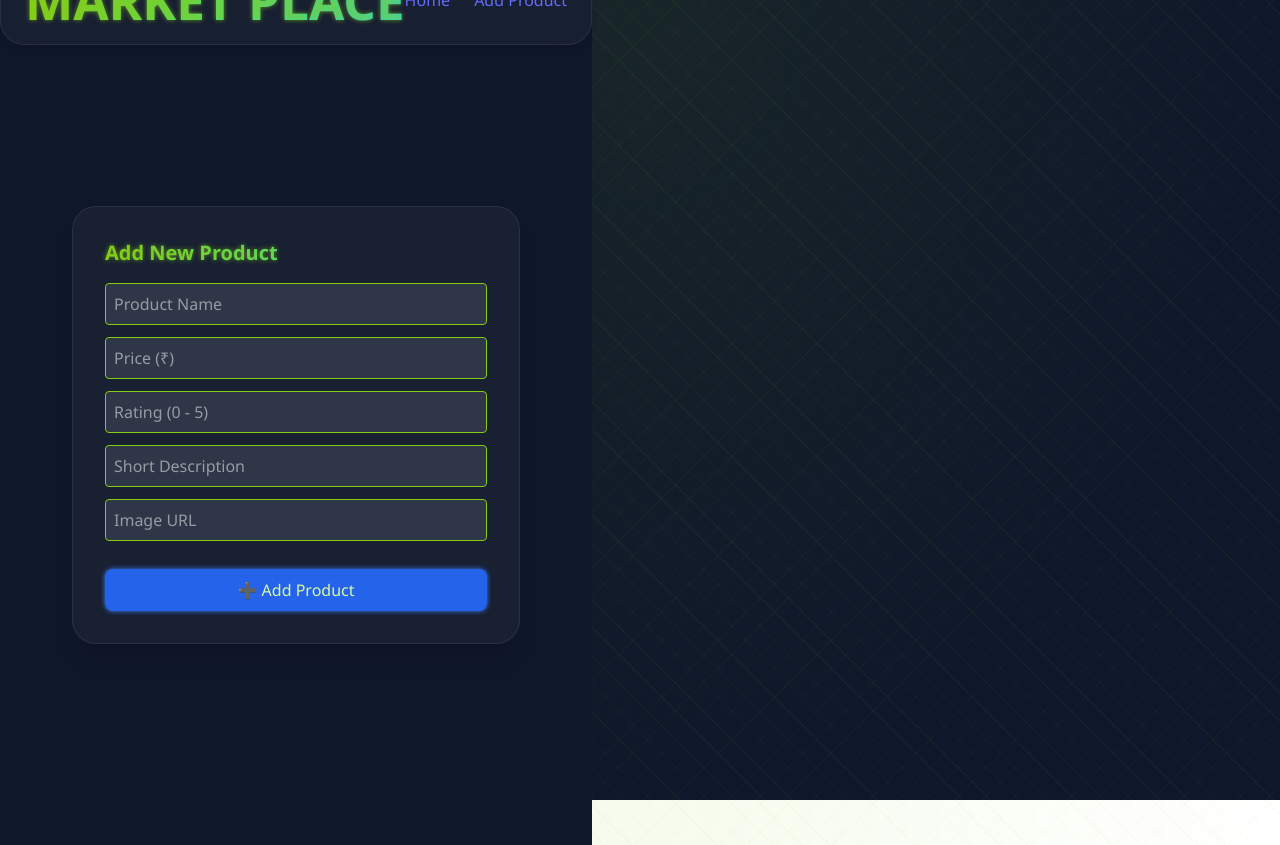
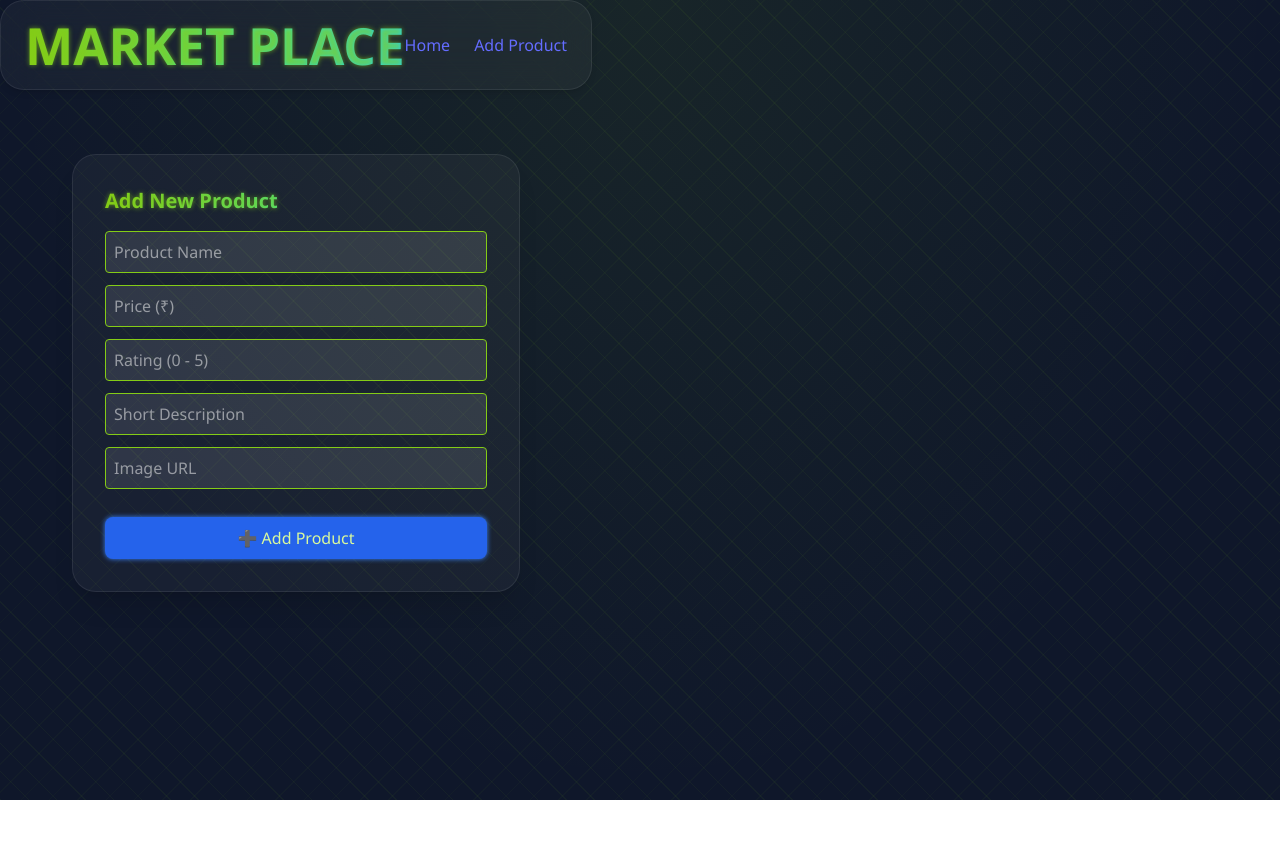
Before and after one commit to MANDO-lab/cc7165524, a React (Vite) app in the folder client/: page /add in a window 1280 px wide. After the commit the page ends 800 px from the top, so only its background shows below. Built offline with nearby package versions, Linux system fonts and the light colour scheme.

Commit message:
project before deployment

```diff
--- a/client/src/App.jsx
+++ b/client/src/App.jsx
@@ -1,25 +1,25 @@
+import './App.css';
 import { BrowserRouter as Router, Routes, Route, Link } from 'react-router-dom';
 import Home from "./pages/home";
 import AddProduct from "./pages/AddProduct";
 import EditProduct from "./components/EditProduct";
-import './App.css';
 
 function App() {
   return (
     <Router>
-      <div className="min-h-screen flex flex-col bg-[#0f172a] text-white">
-        <nav className="w-full glass shadow-md">
-          <div className="max-w-6xl mx-auto flex justify-between items-center px-6 py-4">
-            <h1 className="text-3xl font-bold text-transparent bg-gradient-to-r from-lime-400 via-green-400 to-cyan-400 bg-clip-text glow">MARKET PLACE</h1>
-            <div className="flex items-center gap-6">
-              <Link to="/" className="hover:underline hover:text-lime-400">Home</Link>
-              <Link to="/add" className="hover:underline hover:text-lime-400">Add Product</Link>
+      <div className="min-h-screen flex flex-col">
+        <nav className="w-full glass shadow-md text-white">
+          <div className="max-w-5xl mx-auto flex justify-between items-center px-6 py-4">
+            <h1 className="text-3xl font-bold glow">MARKET PLACE</h1>
+            <div className="space-x-6">
+              <Link to="/" className="hover:underline hover:text-lime-400 transition duration-200">Home</Link>
+              <Link to="/add" className="hover:underline hover:text-lime-400 transition duration-200">Add Product</Link>
             </div>
           </div>
         </nav>
 
-        <main className="flex-1 flex justify-center items-center min-h-screen px-4 pb-10">
-          <div className="w-full max-w-6xl fade-scale">
+        <main className="flex-1 flex justify-center items-start">
+          <div className="w-full max-w-5xl rounded-lg p-8 mt-8 fade-scale">
             <Routes>
               <Route path="/" element={<Home />} />
               <Route path="/add" element={<AddProduct />} />
--- a/client/src/pages/AddProduct.jsx
+++ b/client/src/pages/AddProduct.jsx
@@ -5,7 +5,7 @@ function AddProduct() {
   const navigate = useNavigate();
 
   const handleAdd = async (product) => {
-    await fetch('http://localhost:5000/api/products', {
+    await fetch(`${import.meta.env.VITE_BACKEND_URL}/api/products`, {
       method: 'POST',
       headers: { 'Content-Type': 'application/json' },
       body: JSON.stringify(product),
```
